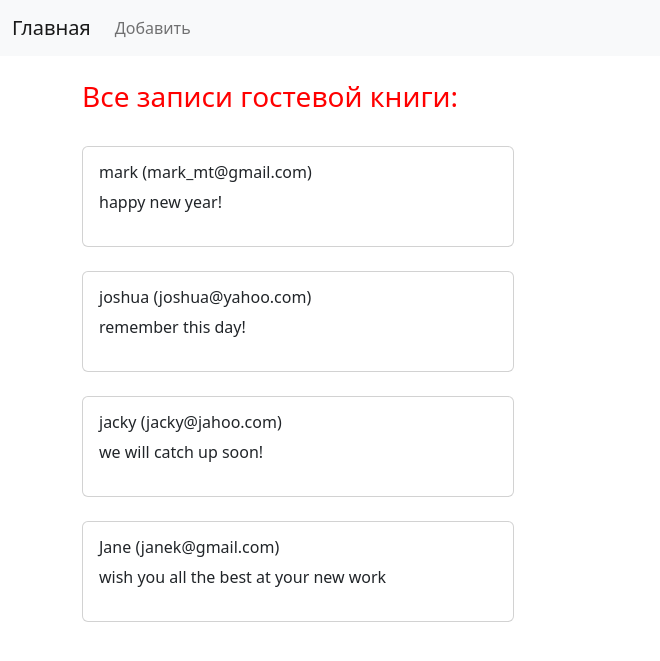
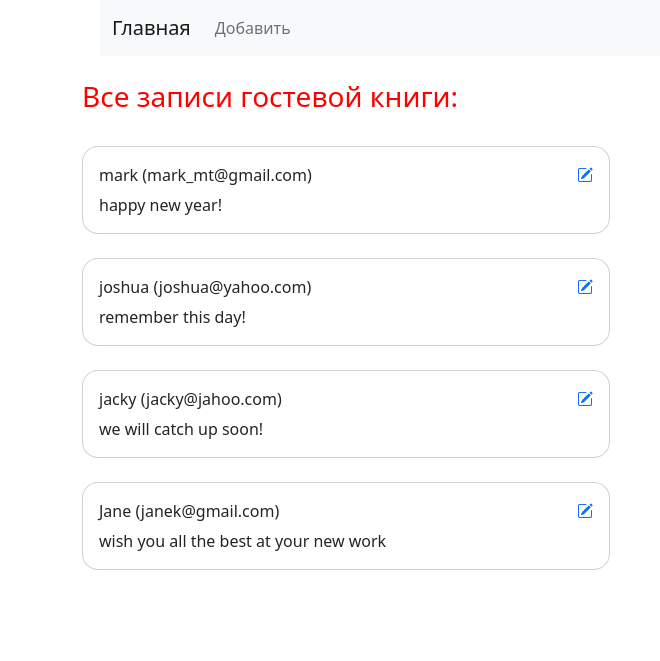
Before and after one commit to samat-sultanov/exam_6, a Django app: page / in a window 1280 px wide. Shown: the top 661 px of the page, without its empty margins (0-660 px from the left). Run offline with Django 4.2, Linux system fonts and the light colour scheme; data comes from the database, SQL or seed files in the repository.

Commit message:
добавил ссылки-иконки для редактирования и удаления записи; создал шаблон для редактирования записи и использовал в нем частичный шаблон

```diff
--- a/source/guest_book/urls.py
+++ b/source/guest_book/urls.py
@@ -22,5 +22,5 @@ urlpatterns = [
     path('admin/', admin.site.urls),
     path('', index_view, name='index_view'),
     path('records/create', create_record, name='create_record'),
-    path('records/<int:pk>/update', update_record, name='update_record'),
+    path('record/<int:pk>/update', update_record, name='update_record'),
 ]
--- a/source/webapp/templates/base.html
+++ b/source/webapp/templates/base.html
@@ -9,6 +9,7 @@
     <meta http-equiv="X-UA-Compatible" content="ie=edge">
     <link href="https://cdn.jsdelivr.net/npm/bootstrap@5.2.2/dist/css/bootstrap.min.css" rel="stylesheet"
           integrity="sha384-Zenh87qX5JnK2Jl0vWa8Ck2rdkQ2Bzep5IDxbcnCeuOxjzrPF/et3URy9Bv1WTRi" crossorigin="anonymous">
+    <link rel="stylesheet" href="https://cdn.jsdelivr.net/npm/bootstrap-icons@1.10.1/font/bootstrap-icons.css">
     <link rel="stylesheet" href="{% static "css/style.css" %}">
     <title>
         {% block title %}
@@ -18,7 +19,7 @@
 </head>
 <body>
 
-<nav class="navbar navbar-expand-lg bg-light">
+<nav class="navbar navbar-expand-lg bg-light" style="margin-left: 100px;">
     <div class="container-fluid">
         <a class="navbar-brand" href="{% url 'index_view' %}">Главная</a>
         <button class="navbar-toggler" type="button" data-bs-toggle="collapse" data-bs-target="#navbarNav"
--- a/source/webapp/templates/index_view.html
+++ b/source/webapp/templates/index_view.html
@@ -15,16 +15,19 @@
     <h3>Все записи гостевой книги:</h3>
     <br/>
     {% for record in records %}
-        <div style="width: 27rem">
-            <div class="card" style="display: flex">
-                <div class="card-body">
-                    <h6 class="card-title">{{ record.author }} ({{ record.email }})</h6>
-                    <p class="card-text">{{ record.text }}</p>
-                    <a href="#"><i class="bi bi-pencil-square"></i></a>
-                    <a href="#"><i class="bi bi-pencil-square"></i></a>
+        <div class="card" style="width: 33rem; border-radius: 1em;">
+            <div class="card-body">
+                <div style="text-align: left;">
+                    <h6 class="card-title" style="display: inline-block;">{{ record.author }} ({{ record.email }})</h6>
+                    <a style="float: right;"
+                       href="{% url "update_record" record.pk %}"><i
+                            class="bi bi-pencil-square"></i></a>
                 </div>
+                <p class="card-text">{{ record.text }}</p>
+                {#                <a href="{% url "delete_record" record.pk %}"><i class="bi bi-trash"></i></a>#}
+                {#                <p>{{ record.text }}</p>#}
             </div>
-            <br/>
         </div>
+        <br/>
     {% endfor %}
 {% endblock %}
```
Also changed, not shown: source/webapp/templates/update_record.html (+21 -0 lines), source/webapp/static/css/style.css (line endings or trailing spaces).
